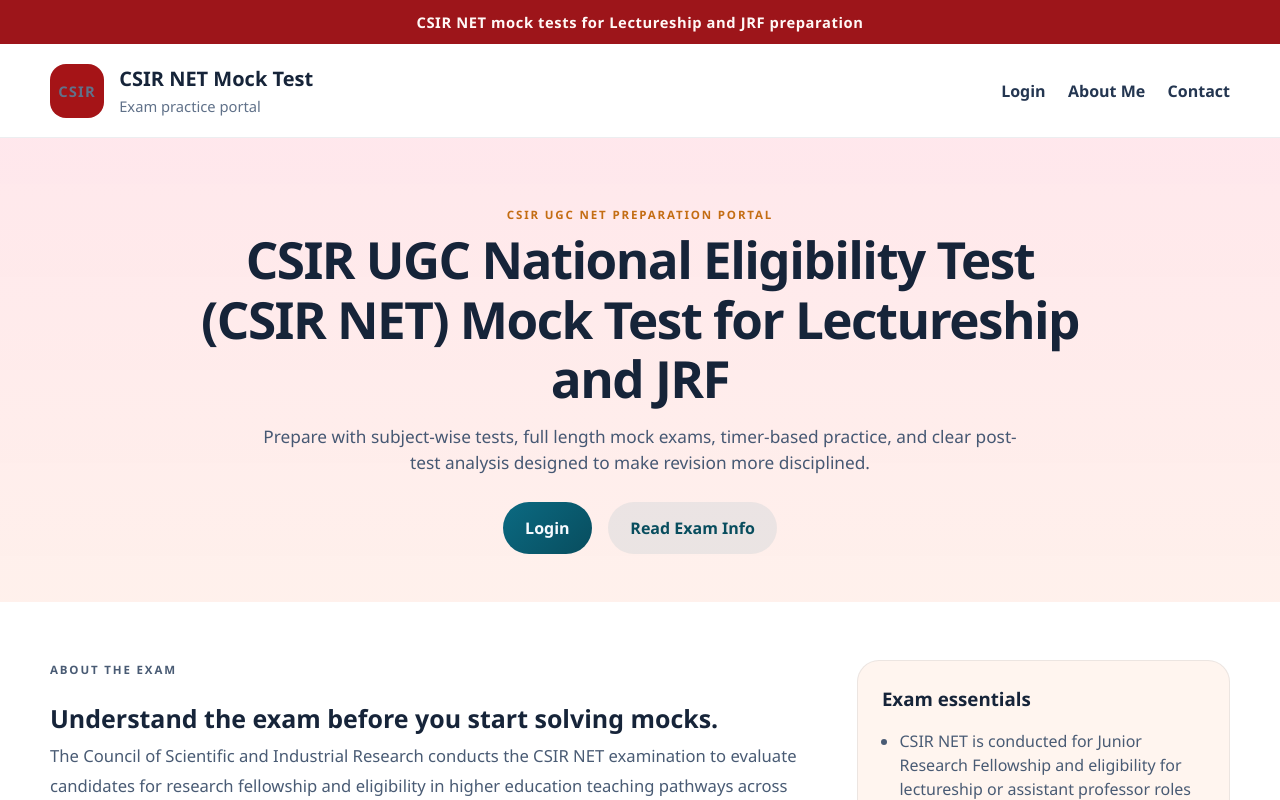
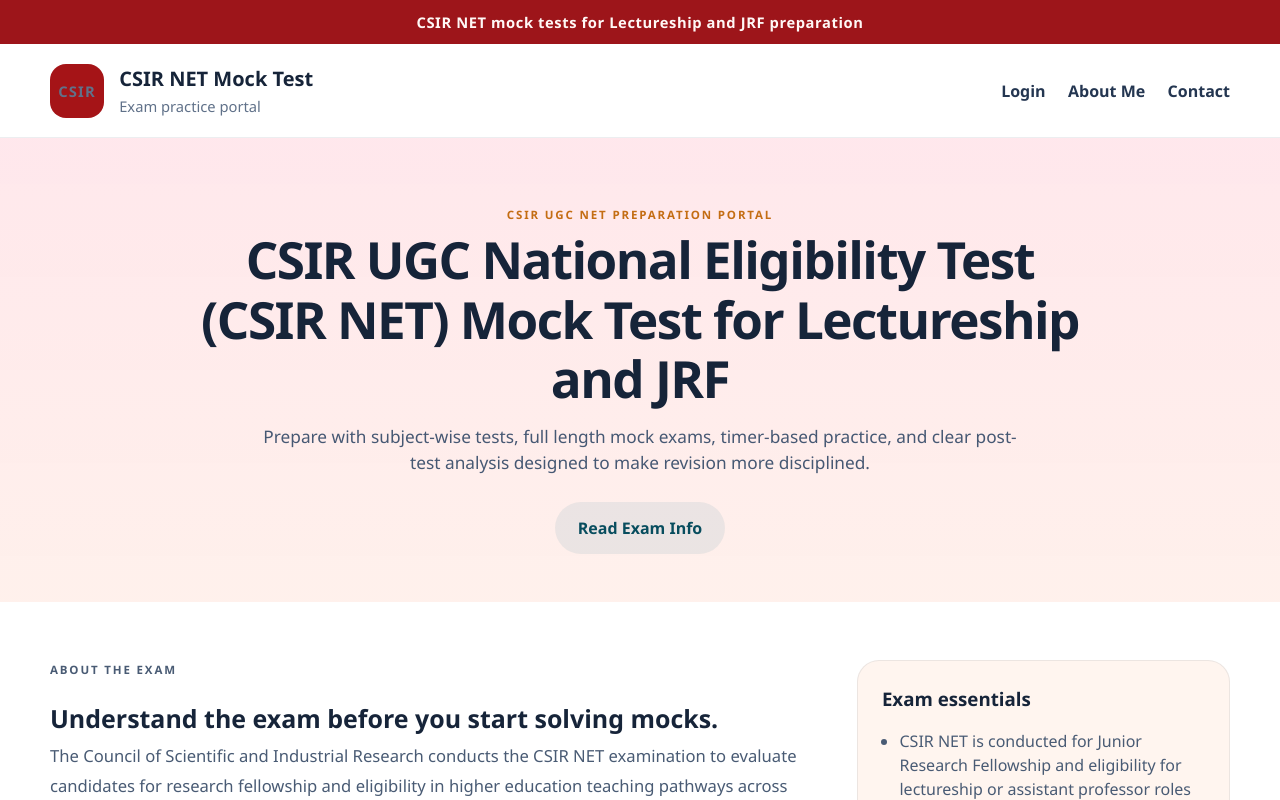
Before and after one commit to prahallad8280-oss/pbm, a React (Vite) app in the folder client/: page / in a window 1280 px wide. Shown: the top 800 px of the page. Built offline with nearby package versions, Linux system fonts and the light colour scheme; no server answers.

Commit message:
remove hero login button

```diff
--- a/client/src/pages/public/HomePage.jsx
+++ b/client/src/pages/public/HomePage.jsx
@@ -1,6 +1,4 @@
 import { Link } from "react-router-dom";
-
-import { useAuth } from "../../context/AuthContext.jsx";
 
 const examPointers = [
   "CSIR NET is conducted for Junior Research Fellowship and eligibility for lectureship or assistant professor roles in science streams.",
@@ -8,12 +6,7 @@ const examPointers = [
   "This portal is designed to help aspirants practice subject-wise tests as well as full length tests from one place.",
 ];
 
-const HomePage = () => {
-  const { user } = useAuth();
-  const entryPath = user ? (user.role === "admin" ? "/admin" : "/dashboard") : "/login";
-  const entryLabel = user ? "Open Dashboard" : "Login";
-
-  return (
+const HomePage = () => (
     <div className="home-page">
       <div className="home-topbar">CSIR NET mock tests for Lectureship and JRF preparation</div>
 
@@ -47,9 +40,6 @@ const HomePage = () => {
               </p>
 
               <div className="landing-actions">
-                <Link to={entryPath} className="button">
-                  {entryLabel}
-                </Link>
                 <a href="#exam-info" className="button button-secondary">
                   Read Exam Info
                 </a>
@@ -161,7 +151,6 @@ const HomePage = () => {
         </div>
       </footer>
     </div>
-  );
-};
+);
 
 export default HomePage;
```
